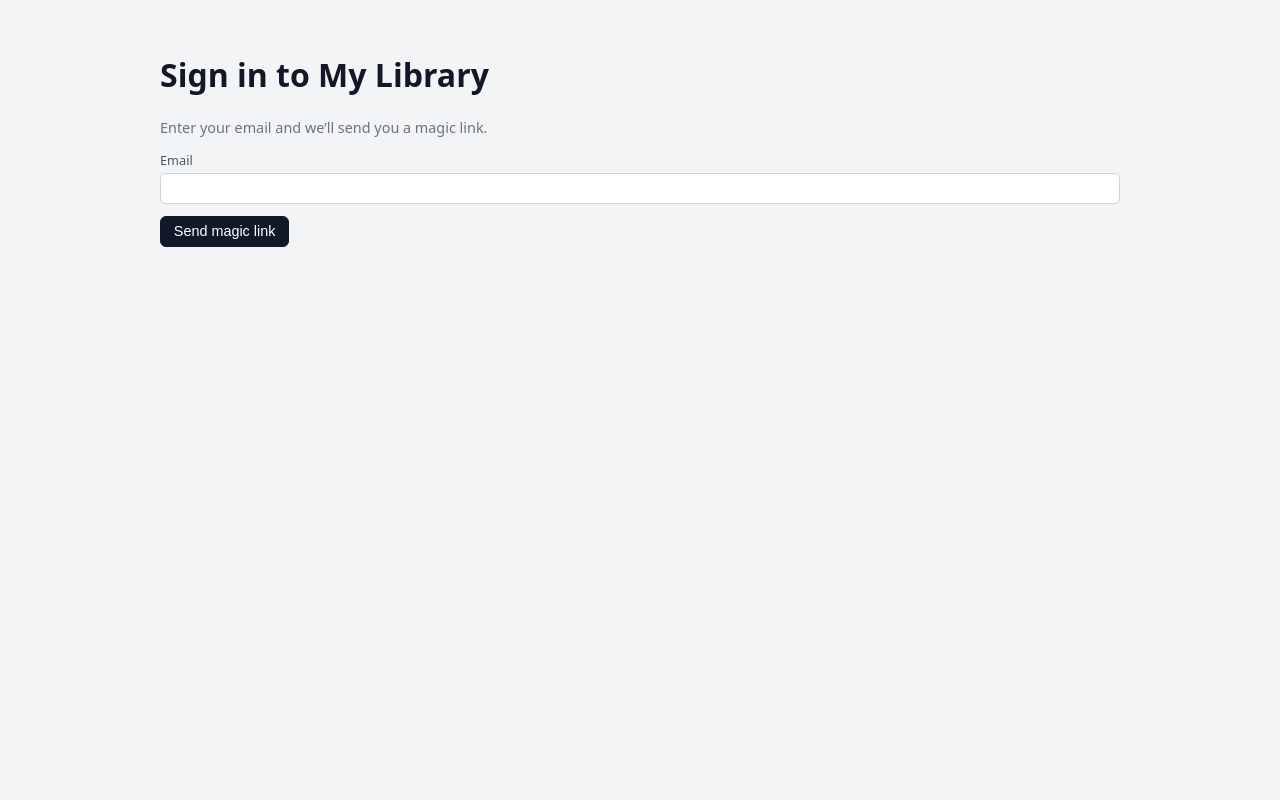
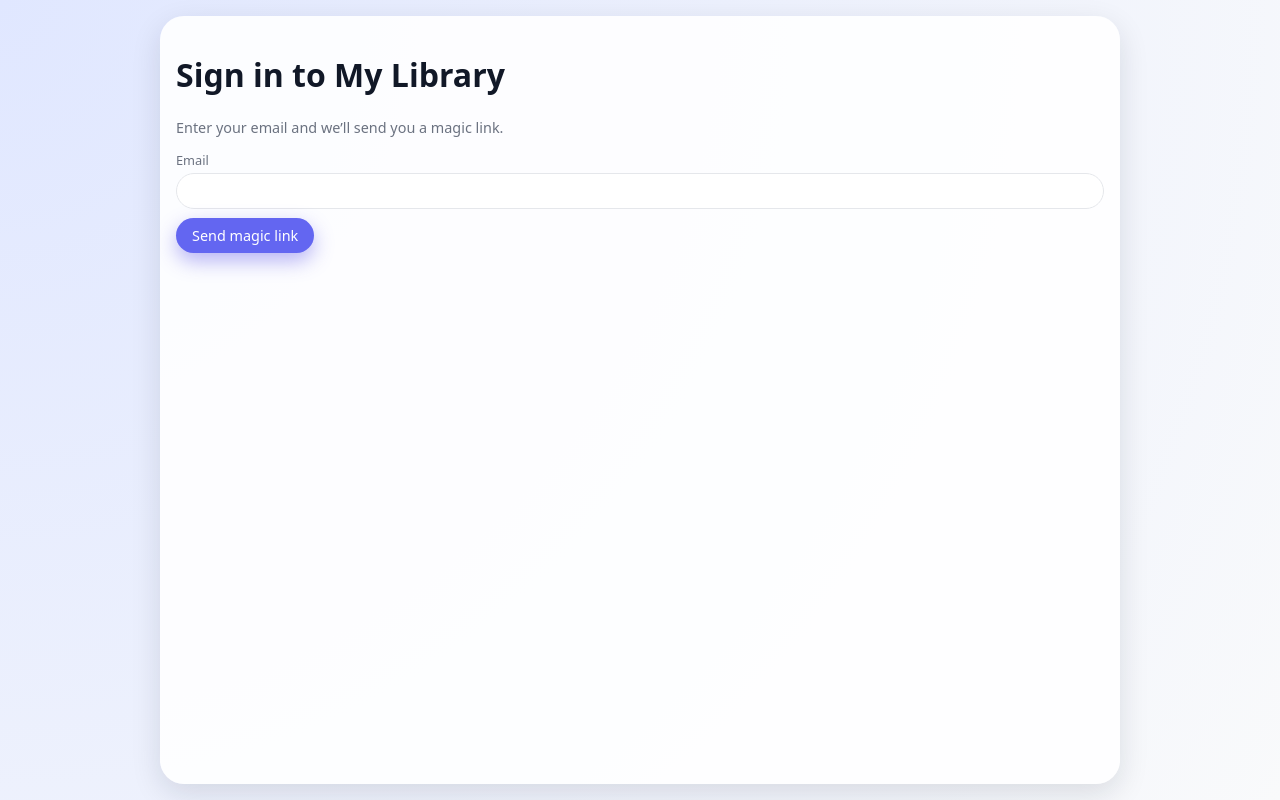
Before and after one commit to codydalerodgers/my-library, a React (Vite) app: page / in a window 1280 px wide. Built offline with nearby package versions, Linux system fonts and the light colour scheme.

Commit message:
Update styling and camera

```diff
--- a/src/pages/ScanView.tsx
+++ b/src/pages/ScanView.tsx
@@ -6,6 +6,7 @@ import type { Book } from '../types';
 
 interface ScanViewProps {
   onBookFound: (book: Book | null, isbn: string) => void;
+  onBack: () => void;
 }
 
 interface OpenLibraryApiBook {
@@ -31,23 +32,14 @@ async function fetchOpenLibraryMetadata(isbnRaw: string): Promise<{
   description: string | null;
   coverUrl: string | null;
 } | null> {
-  // Normalize to digits/X
   const digits = isbnRaw.replace(/[^\dX]/gi, '');
 
-  const tryIsbn = async (isbn: string): Promise<{
-    title: string;
-    author: string | null;
-    pageCount: number | null;
-    description: string | null;
-    coverUrl: string | null;
-  } | null> => {
+  const tryIsbn = async (isbn: string) => {
     try {
       const resp = await fetch(
         `https://openlibrary.org/api/books?bibkeys=ISBN:${isbn}&format=json&jscmd=data`,
       );
-      if (!resp.ok) {
-        return null;
-      }
+      if (!resp.ok) return null;
 
       const json = (await resp.json()) as Record<string, OpenLibraryApiBook>;
       const key = `ISBN:${isbn}`;
@@ -81,13 +73,13 @@ async function fetchOpenLibraryMetadata(isbnRaw: string): Promise<{
     }
   };
 
-  // 1) Try the raw digits (often ISBN-13 from barcodes)
+  // 1) Try the raw digits (often ISBN-13)
   const primary = await tryIsbn(digits);
   if (primary) return primary;
 
   // 2) If it's a 13-digit ISBN starting with 978/979, convert to ISBN-10 and try again
   if (digits.length === 13 && (digits.startsWith('978') || digits.startsWith('979'))) {
-    const core = digits.slice(3, 12); // 9 digits
+    const core = digits.slice(3, 12);
     if (/^\d{9}$/.test(core)) {
       let sum = 0;
       for (let i = 0; i < 9; i++) {
@@ -107,11 +99,10 @@ async function fetchOpenLibraryMetadata(isbnRaw: string): Promise<{
     }
   }
 
-  // Nothing found
   return null;
 }
 
-export const ScanView: React.FC<ScanViewProps> = ({ onBookFound }) => {
+export const ScanView: React.FC<ScanViewProps> = ({ onBookFound, onBack }) => {
   const [lastCode, setLastCode] = useState<string | null>(null);
   const [status, setStatus] = useState<string | null>(null);
   const [isProcessing, setIsProcessing] = useState(false);
@@ -131,7 +122,6 @@ export const ScanView: React.FC<ScanViewProps> = ({ onBookFound }) => {
     setIsProcessing(true);
     setFormError(null);
 
-    // Normalize the barcode to digits (and X for some ISBNs)
     const normalized = code.replace(/[^\dX]/gi, '');
     setLastCode(normalized);
     setStatus('Looking up book in your library...');
@@ -143,7 +133,6 @@ export const ScanView: React.FC<ScanViewProps> = ({ onBookFound }) => {
       } = await supabase.auth.getUser();
       if (userErr || !user) throw userErr || new Error('Not signed in');
 
-      // Check if this ISBN is already in the user's library
       const { data, error } = await supabase
         .from('books')
         .select('*')
@@ -158,7 +147,6 @@ export const ScanView: React.FC<ScanViewProps> = ({ onBookFound }) => {
         setFormVisible(false);
         onBookFound(data as Book, normalized);
       } else {
-        // Not found in your library – try Open Library
         setStatus('Not in your library. Looking up details from Open Library...');
         const meta = await fetchOpenLibraryMetadata(normalized);
 
@@ -211,8 +199,7 @@ export const ScanView: React.FC<ScanViewProps> = ({ onBookFound }) => {
 
       if (pageCount !== '') payload.page_count = Number(pageCount);
       if (description.trim()) payload.description = description.trim();
-
-      // You could also store cover_url here if you want:
+      // You can also store cover_url here if you want:
       // payload.cover_url = `https://covers.openlibrary.org/b/isbn/${formIsbn}-L.jpg`;
 
       const { data, error } = await supabase
@@ -237,11 +224,28 @@ export const ScanView: React.FC<ScanViewProps> = ({ onBookFound }) => {
 
   return (
     <div>
-      <h2>Scan a book</h2>
-      <BarcodeScanner onDetected={handleDetected} />
+      <div className="scan-header">
+        <button
+          type="button"
+          className="secondary small"
+          onClick={onBack}
+        >
+          ← Library
+        </button>
+        <div className="scan-header-text">
+          <h2>Scan a book</h2>
+          <p className="muted">
+            Point your camera at the barcode. We&apos;ll check if it&apos;s already in your library.
+          </p>
+        </div>
+      </div>
+
+      <div className="scan-content">
+        <BarcodeScanner onDetected={handleDetected} />
+      </div>
 
       {lastCode && (
-        <p style={{ marginTop: '0.5rem', fontSize: '0.85rem' }}>
+        <p className="muted" style={{ marginTop: '0.5rem' }}>
           Last barcode / ISBN: <strong>{lastCode}</strong>
         </p>
       )}
--- a/src/styles.css
+++ b/src/styles.css
@@ -1,116 +1,255 @@
+/* === Base layout === */
+
 :root {
-  font-family: system-ui, -apple-system, BlinkMacSystemFont, 'Segoe UI', sans-serif;
-  color: #111827;
-  background-color: #f3f4f6;
+  color-scheme: light;
+  --bg: #f3f4f6;
+  --bg-card: #ffffff;
+  --border-subtle: #e5e7eb;
+  --text: #111827;
+  --text-muted: #6b7280;
+  --accent: #6366f1;
+  --accent-soft: #eef2ff;
+  --accent-strong: #4f46e5;
+  --shadow-soft: 0 10px 30px rgba(15, 23, 42, 0.12);
+  --radius-lg: 16px;
+  --radius-md: 10px;
+  --radius-full: 999px;
+  --danger: #b91c1c;
 }
 
-body {
+*,
+*::before,
+*::after {
+  box-sizing: border-box;
+}
+
+html,
+body,
+#root {
   margin: 0;
+  padding: 0;
+  height: 100%;
+  font-family: system-ui, -apple-system, BlinkMacSystemFont, 'SF Pro Text',
+    'Helvetica Neue', Arial, sans-serif;
+  color: var(--text);
+  background: radial-gradient(circle at top left, #e0e7ff, #f9fafb);
 }
 
 .app-root {
   min-height: 100vh;
-  background: #f3f4f6;
-  color: #111827;
-}
-
-.app-container {
-  max-width: 960px;
-  margin: 0 auto;
+  display: flex;
+  justify-content: center;
   padding: 1rem;
 }
 
-.navbar {
+.app-shell {
+  width: 100%;
+  max-width: 960px;
+  background: rgba(255, 255, 255, 0.9);
+  border-radius: 24px;
+  box-shadow: var(--shadow-soft);
   display: flex;
-  justify-content: space-between;
-  align-items: center;
-  margin-bottom: 1rem;
+  flex-direction: column;
+  overflow: hidden;
 }
 
-.nav-buttons {
+/* === Top bar === */
+
+.topbar {
   display: flex;
+  align-items: center;
+  justify-content: space-between;
+  padding: 0.75rem 1rem;
+  border-bottom: 1px solid var(--border-subtle);
+  background: linear-gradient(to right, #eef2ff, #f9fafb);
+}
+
+.topbar-left {
+  display: flex;
+  align-items: baseline;
   gap: 0.5rem;
 }
 
-button {
-  padding: 0.4rem 0.8rem;
-  border-radius: 0.375rem;
-  border: 1px solid #d1d5db;
-  background: #ffffff;
-  cursor: pointer;
-  font-size: 0.9rem;
+.app-title {
+  font-weight: 700;
+  font-size: 1.05rem;
+  letter-spacing: 0.02em;
 }
 
-button.primary {
-  background: #111827;
-  color: white;
-  border-color: #111827;
+.topbar-nav {
+  display: flex;
+  gap: 0.25rem;
 }
 
-button.outline {
-  background: transparent;
+.topbar-right {
+  display: flex;
+  align-items: center;
 }
 
-button:disabled {
+/* === Buttons & inputs === */
+
+button {
+  font-family: inherit;
+}
+
+.nav-button {
+  border-radius: 999px;
+  border: 1px solid transparent;
+  padding: 0.35rem 0.85rem;
+  font-size: 0.85rem;
+  background: transparent;
+  color: var(--text-muted);
+  cursor: pointer;
+  transition: background 0.15s ease, color 0.15s ease, border-color 0.15s ease;
+}
+
+.nav-button:hover {
+  background: rgba(99, 102, 241, 0.06);
+  color: var(--accent-strong);
+}
+
+.nav-button.active {
+  background: var(--accent);
+  color: #fff;
+  border-color: var(--accent-strong);
+}
+
+.primary {
+  display: inline-flex;
+  align-items: center;
+  justify-content: center;
+  border-radius: var(--radius-full);
+  border: none;
+  padding: 0.5rem 1rem;
+  font-size: 0.9rem;
+  background: var(--accent);
+  color: white;
+  cursor: pointer;
+  font-weight: 500;
+  box-shadow: 0 8px 20px rgba(79, 70, 229, 0.4);
+  transition: background 0.15s ease, transform 0.1s ease,
+    box-shadow 0.15s ease;
+}
+
+.primary:hover {
+  background: var(--accent-strong);
+  transform: translateY(-1px);
+}
+
+.primary:disabled {
   opacity: 0.6;
   cursor: default;
+  box-shadow: none;
+  transform: none;
+}
+
+.secondary {
+  display: inline-flex;
+  align-items: center;
+  justify-content: center;
+  border-radius: var(--radius-full);
+  border: 1px solid var(--border-subtle);
+  padding: 0.4rem 0.75rem;
+  font-size: 0.85rem;
+  background: white;
+  color: var(--text-muted);
+  cursor: pointer;
+  transition: background 0.15s ease, color 0.15s ease,
+    border-color 0.15s ease;
+}
+
+.secondary:hover {
+  background: var(--accent-soft);
+  border-color: var(--accent);
+  color: var(--accent-strong);
+}
+
+.small {
+  font-size: 0.8rem;
+  padding-inline: 0.6rem;
+  padding-block: 0.3rem;
+}
+
+.input,
+.select,
+.textarea {
+  width: 100%;
+  border-radius: 999px;
+  border: 1px solid var(--border-subtle);
+  padding: 0.45rem 0.75rem;
+  font-size: 0.9rem;
+  font-family: inherit;
+  color: var(--text);
+  background: #ffffff;
+  outline: none;
+  transition: border-color 0.15s ease, box-shadow 0.15s ease, background 0.15s ease;
+}
+
+.textarea {
+  border-radius: var(--radius-md);
+  min-height: 80px;
+  resize: vertical;
+}
+
+.input:focus,
+.select:focus,
+.textarea:focus {
+  border-color: var(--accent);
+  box-shadow: 0 0 0 1px rgba(99, 102, 241, 0.25);
+}
+
+.select {
+  appearance: none;
+}
+
+/* === Cards & layout === */
+
+main {
+  padding: 1rem 1.25rem 1.25rem;
 }
 
 .card {
-  background: white;
-  border-radius: 0.5rem;
-  padding: 0.75rem 1rem;
-  box-shadow: 0 1px 2px rgba(0,0,0,0.05);
-  margin-bottom: 0.5rem;
+  background: var(--bg-card);
+  border-radius: var(--radius-lg);
+  border: 1px solid rgba(148, 163, 184, 0.25);
+  padding: 0.75rem 0.9rem;
+  box-shadow: 0 10px 20px rgba(15, 23, 42, 0.03);
 }
 
-.card-title {
-  font-weight: 600;
+.card.clickable {
+  cursor: pointer;
+  transition: transform 0.1s ease, box-shadow 0.15s ease,
+    border-color 0.15s ease;
 }
 
-.badge {
-  display: inline-block;
-  padding: 0.1rem 0.4rem;
-  border-radius: 9999px;
-  font-size: 0.7rem;
-  background: #e5e7eb;
-  margin-left: 0.25rem;
+.card.clickable:hover {
+  transform: translateY(-1px);
+  box-shadow: 0 14px 30px rgba(15, 23, 42, 0.08);
+  border-color: rgba(129, 140, 248, 0.6);
 }
 
-.input,
-.textarea,
-.select {
-  width: 100%;
-  padding: 0.4rem 0.6rem;
-  border-radius: 0.375rem;
-  border: 1px solid #d1d5db;
-  font-size: 0.9rem;
-  box-sizing: border-box;
-}
-
-.textarea {
-  min-height: 80px;
-}
+/* === Forms === */
 
 .form-row {
-  margin-bottom: 0.75rem;
+  display: flex;
+  flex-direction: column;
+  gap: 0.25rem;
+  margin-bottom: 0.6rem;
 }
 
 .label {
-  display: block;
   font-size: 0.8rem;
-  margin-bottom: 0.25rem;
-  color: #4b5563;
+  font-weight: 500;
+  color: var(--text-muted);
 }
 
-.flex-row {
-  display: flex;
-  gap: 0.5rem;
+/* === Muted text === */
+
+.muted {
+  color: var(--text-muted);
 }
 
-.flex-grow {
-  flex: 1;
-}
+/* === Book cards (from earlier) === */
 
 .book-card {
   display: flex;
@@ -182,3 +321,109 @@ button:disabled {
   font-family: ui-monospace, SFMono-Regular, Menlo, Monaco, Consolas,
     'Liberation Mono', 'Courier New', monospace;
 }
+
+/* === Scan view / camera === */
+
+.scan-header {
+  display: flex;
+  align-items: center;
+  gap: 0.75rem;
+  margin-bottom: 0.75rem;
+}
+
+.scan-header-text h2 {
+  margin: 0;
+  font-size: 1rem;
+}
+
+.scan-header-text p {
+  margin: 0.15rem 0 0;
+  font-size: 0.8rem;
+}
+
+.scan-content {
+  margin-bottom: 0.5rem;
+}
+
+.scanner-shell {
+  border-radius: var(--radius-lg);
+  border: 1px solid rgba(148, 163, 184, 0.5);
+  padding: 0.65rem;
+  background: radial-gradient(circle at top, #eef2ff, #f9fafb);
+}
+
+.scanner-header-row {
+  display: flex;
+  justify-content: space-between;
+  align-items: center;
+  margin-bottom: 0.35rem;
+}
+
+.scanner-label {
+  font-size: 0.75rem;
+}
+
+.scanner-frame {
+  position: relative;
+  border-radius: var(--radius-md);
+  overflow: hidden;
+  background: #000;
+}
+
+.scanner-video {
+  width: 100%;
+  max-height: 340px;
+  display: block;
+}
+
+.scanner-overlay {
+  position: absolute;
+  inset: 0;
+  pointer-events: none;
+  display: flex;
+  align-items: center;
+  justify-content: center;
+}
+
+.scanner-box {
+  width: 60%;
+  max-width: 260px;
+  aspect-ratio: 1.6 / 1;
+  border-radius: 12px;
+  border: 2px solid rgba(249, 250, 251, 0.9);
+  box-shadow: 0 0 0 100vmax rgba(15, 23, 42, 0.6);
+}
+
+/* === Responsive === */
+
+@media (max-width: 640px) {
+  .app-root {
+    padding: 0.5rem;
+  }
+
+  .app-shell {
+    border-radius: 16px;
+  }
+
+  main {
+    padding: 0.75rem 0.75rem 1rem;
+  }
+
+  .topbar {
+    padding-inline: 0.75rem;
+    gap: 0.5rem;
+  }
+
+  .topbar-nav {
+    flex: 1;
+    justify-content: center;
+  }
+
+  .scan-header {
+    align-items: flex-start;
+  }
+
+  .scanner-video {
+    max-height: 260px;
+  }
+}
```
Also changed, not shown: src/components/BarcodeScanner.tsx (+90 -22 lines).
